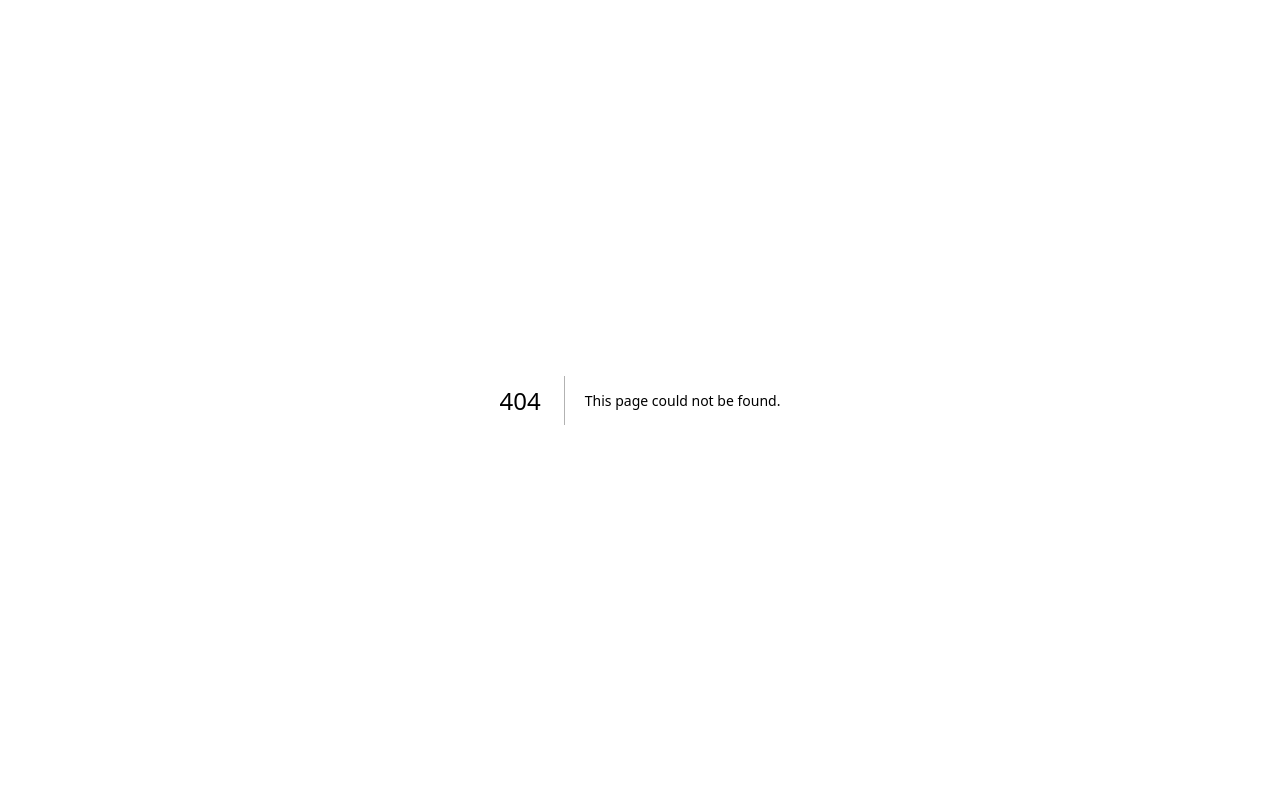
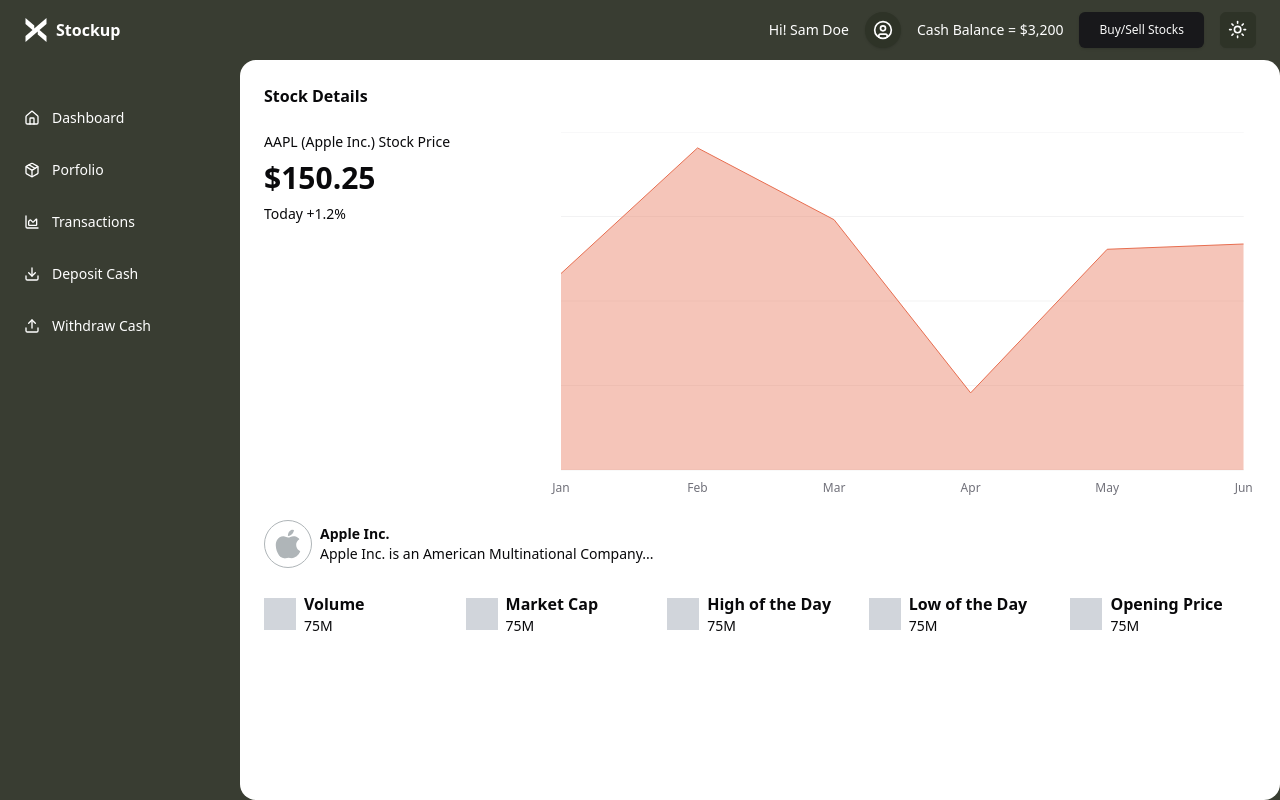
Before and after one commit to JohnOlshea/sam-stock, a Next.js app: page /dashboard/user/portfolio/detail in a window 1280 px wide. Before the commit this address had no page. Built offline with nearby package versions, Linux system fonts and the light colour scheme.

Commit message:
Add footer and  portfolio detail page

```diff
--- /dev/null
+++ b/src/app/dashboard/user/portfolio/detail/page.tsx
@@ -0,0 +1,130 @@
+"use client"
+
+import { Area, AreaChart, CartesianGrid, XAxis } from "recharts"
+
+import {
+    ChartConfig,
+    ChartContainer,
+    ChartTooltip,
+    ChartTooltipContent,
+} from "@/components/ui/chart"
+import { SiApple } from "react-icons/si"
+
+const chartData = [
+    { month: "January", desktop: 186 },
+    { month: "February", desktop: 305 },
+    { month: "March", desktop: 237 },
+    { month: "April", desktop: 73 },
+    { month: "May", desktop: 209 },
+    { month: "June", desktop: 214 },
+]
+const chartConfig = {
+    desktop: {
+        label: "Income",
+        color: "hsl(var(--chart-1))",
+    },
+} satisfies ChartConfig
+
+export default function Details() {
+    return (
+        <>
+            <div className="flex items-center">
+                <h1 className="font-bold">Stock Details</h1>
+            </div>
+            <div>
+                <div className="flex flex-col md:flex-row gap-10 md:gap-[10%]">
+                    <div className="flex flex-col gap-2">
+                        <p className="text-sm">AAPL (Apple Inc.) Stock Price</p>
+                        <h1 className="font-bold text-3xl">$150.25</h1>
+                        <p className="text-sm">Today +1.2%</p>
+                    </div>
+                    <div className="flex-1">
+                        <ChartContainer config={chartConfig} className="w-full h-[23rem]">
+                            <AreaChart
+                                accessibilityLayer
+                                data={chartData}
+                                height={200}
+                                margin={{
+                                    left: 12,
+                                    right: 12,
+                                }}
+                            >
+                                <CartesianGrid vertical={false} />
+                                <XAxis
+                                    dataKey="month"
+                                    tickLine={false}
+                                    axisLine={false}
+                                    tickMargin={8}
+                                    tickFormatter={(value) => value.slice(0, 3)}
+                                />
+                                <ChartTooltip
+                                    cursor={false}
+                                    content={<ChartTooltipContent indicator="dot" hideLabel />}
+                                />
+                                <Area
+                                    dataKey="desktop"
+                                    type="linear"
+                                    fill="var(--color-desktop)"
+                                    fillOpacity={0.4}
+                                    stroke="var(--color-desktop)"
+                                />
+                            </AreaChart>
+                        </ChartContainer>
+                    </div>
+
+                </div>
+                <div className="flex items-center mt-5">
+                    <SiApple className="w-12 h-12 p-2 rounded-full mr-2 text-[#afb5b8] dark:text-white border border-[#afb5b8] dark:border-secondary dark:bg-secondary" />
+                    <div className="mr-2">
+                        <p className="text-sm font-bold">Apple Inc.</p>
+                        <p className="text-sm">Apple Inc. is an American Multinational Company...</p>
+                    </div>
+                </div>
+                <div className="flex flex-1 flex-col gap-4 mt-6">
+                    <div className="grid auto-rows-min gap-4 md:grid-cols-4 lg:grid-cols-5">
+                        <div className="flex items-center">
+                            <div className="w-8 h-8 bg-gray-300 dark:bg:secondary mr-2">
+                            </div>
+                            <div>
+                                <h3 className="font-bold">Volume</h3>
+                                <p className="text-sm">75M</p>
+                            </div>
+                        </div>
+                        <div className="flex items-center">
+                            <div className="w-8 h-8 bg-gray-300 dark:bg:secondary mr-2">
+                            </div>
+                            <div>
+                                <h3 className="font-bold">Market Cap</h3>
+                                <p className="text-sm">75M</p>
+                            </div>
+                        </div>
+                        <div className="flex items-center">
+                            <div className="w-8 h-8 bg-gray-300 dark:bg:secondary mr-2">
+                            </div>
+                            <div>
+                                <h3 className="font-bold">High of the Day</h3>
+                                <p className="text-sm">75M</p>
+                            </div>
+                        </div>
+                        <div className="flex items-center">
+                            <div className="w-8 h-8 bg-gray-300 dark:bg:secondary mr-2">
+                            </div>
+                            <div>
+                                <h3 className="font-bold">Low of the Day</h3>
+                                <p className="text-sm">75M</p>
+                            </div>
+                        </div>
+                        <div className="flex items-center">
+                            <div className="w-8 h-8 bg-gray-300 dark:bg:secondary mr-2">
+                            </div>
+                            <div>
+                                <h3 className="font-bold">Opening Price</h3>
+                                <p className="text-sm">75M</p>
+                            </div>
+                        </div>
+                    </div>
+                </div>
+            </div>
+        </>
+    )
+}
--- a/src/app/dashboard/user/portfolio/page.tsx
+++ b/src/app/dashboard/user/portfolio/page.tsx
@@ -15,6 +15,7 @@
     TableRow,
 } from "@/components/ui/table"
 import { MoreHorizontal } from "lucide-react"
+import Link from "next/link"
 import { SiApple, SiTesla } from "react-icons/si"
 
 export default function BuySellStocks() {
@@ -94,7 +95,9 @@
                                     </DropdownMenuTrigger>
                                     <DropdownMenuContent align="end">
                                         <DropdownMenuItem className="cursor-pointer">Buy/Sell</DropdownMenuItem>
-                                        <DropdownMenuItem className="cursor-pointer">View Details</DropdownMenuItem>
+                                        <Link href="/dashboard/user/portfolio/detail" passHref>
+                                            <DropdownMenuItem className="cursor-pointer">View Details</DropdownMenuItem>
+                                        </Link>
                                     </DropdownMenuContent>
                                 </DropdownMenu>
                             </TableCell>
@@ -132,7 +135,9 @@
                                     </DropdownMenuTrigger>
                                     <DropdownMenuContent align="end">
                                         <DropdownMenuItem className="cursor-pointer">Buy/Sell</DropdownMenuItem>
-                                        <DropdownMenuItem className="cursor-pointer">View Details</DropdownMenuItem>
+                                        <Link href="/dashboard/user/portfolio/detail" passHref>
+                                            <DropdownMenuItem className="cursor-pointer">View Details</DropdownMenuItem>
+                                        </Link>
                                     </DropdownMenuContent>
                                 </DropdownMenu>
                             </TableCell>
@@ -170,7 +175,9 @@
                                     </DropdownMenuTrigger>
                                     <DropdownMenuContent align="end">
                                         <DropdownMenuItem className="cursor-pointer">Buy/Sell</DropdownMenuItem>
-                                        <DropdownMenuItem className="cursor-pointer">View Details</DropdownMenuItem>
+                                        <Link href="/dashboard/user/portfolio/detail" passHref>
+                                            <DropdownMenuItem className="cursor-pointer">View Details</DropdownMenuItem>
+                                        </Link>
                                     </DropdownMenuContent>
                                 </DropdownMenu>
                             </TableCell>
```
